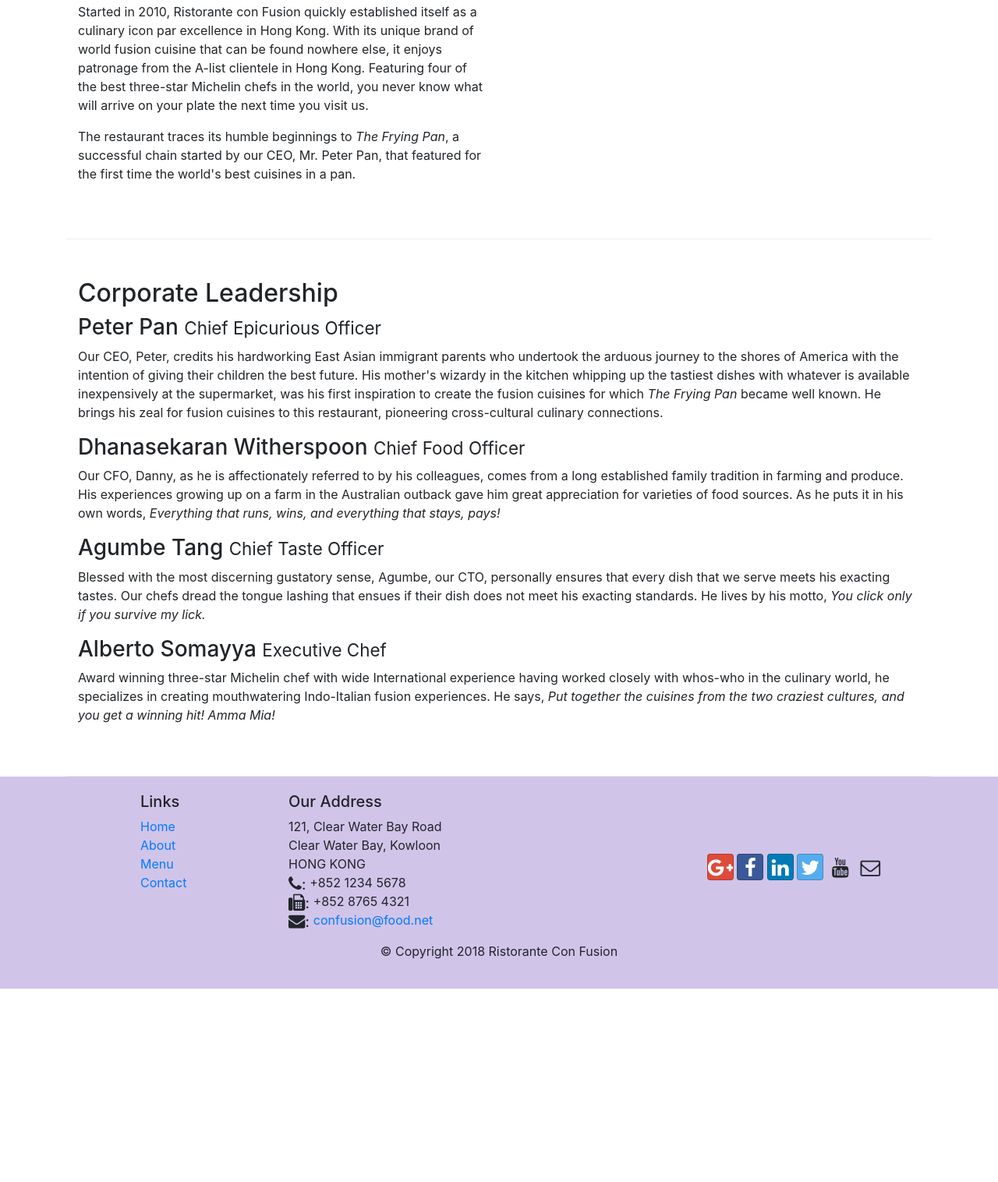
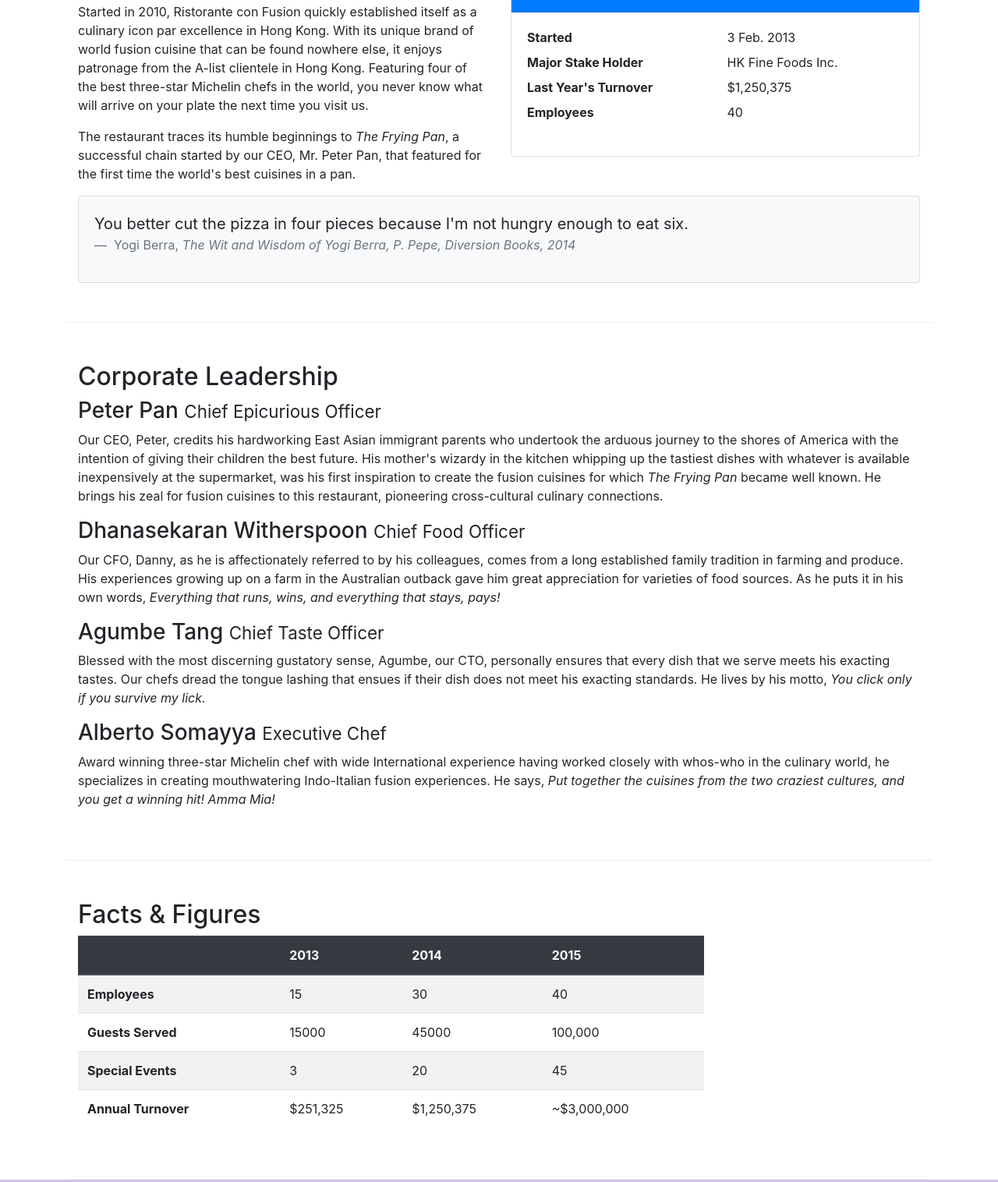
Before and after one commit to yulshi/bootstrap-confusion, a website: page aboutus.html in a window 1280 px wide. Shown: the part 558-2074 px from the top of the page at 78% size. Before the commit the page ends 1826 px from the top, so only its background shows below. Drawn offline with nearby package versions, Linux system fonts and the light colour scheme.

Commit message:
tables and cards

```diff
--- a/aboutus.html
+++ b/aboutus.html
@@ -87,7 +87,39 @@
                 <p>The restaurant traces its humble beginnings to <em>The Frying Pan</em>, a successful chain started by
                     our CEO, Mr. Peter Pan, that featured for the first time the world's best cuisines in a pan.</p>
             </div>
-            <div class="col-12 col-sm">
+            <div class="col-12 col-sm-6">
+                <div class="card">
+                    <h3 class="card-header bg-primary text-white">Facts At a Glance</h3>
+                    <div class="card-body">
+                        <dl class="row">
+                            <dt class="col-6">Started</dt>
+                            <dd class="col-6">3 Feb. 2013</dd>
+                            <dt class="col-6">Major Stake Holder</dt>
+                            <dd class="col-6">HK Fine Foods Inc.</dd>
+                            <dt class="col-6">Last Year's Turnover</dt>
+                            <dd class="col-6">$1,250,375</dd>
+                            <dt class="col-6">Employees</dt>
+                            <dd class="col-6">40</dd>
+                        </dl>
+                    </div>
+                </div>
+            </div>
+            <div class="col-12">
+                <div class="card card-body bg-light">
+                    <blockquote class="blockquote">
+                        <p class="mb-0">
+                            You better cut the pizza in four pieces because
+                            I'm not hungry enough to eat six.
+                        </p>
+                        <footer class="blockquote-footer">
+                            Yogi Berra,
+                            <cite title="Source Title">
+                                The Wit and Wisdom of Yogi Berra,
+                                P. Pepe, Diversion Books, 2014
+                            </cite>
+                        </footer>
+                    </blockquote>
+                </div>
             </div>
         </div>
 
@@ -119,7 +151,52 @@
                         cultures, and you get a winning hit! Amma Mia!</em></p>
             </div>
         </div>
+        <div class="row row-content">
+            <div class="col-12 col-sm-9">
+                <h2>Facts &amp; Figures</h2>
+                <div class="table-responsive">
+                    <table class="table table-striped table-hover">
+                        <thead class="thead-dark">
+                            <tr>
+                                <th>&nbsp;</th>
+                                <th>2013</th>
+                                <th>2014</th>
+                                <th>2015</th>
+                            </tr>
+                        </thead>
+                        <tbody>
+                            <tr>
+                                <th>Employees</th>
+                                <td>15</td>
+                                <td>30</td>
+                                <td>40</td>
+                            </tr>
+                            <tr>
+                                <th>Guests Served</th>
+                                <td>15000</td>
+                                <td>45000</td>
+                                <td>100,000</td>
+                            </tr>
+                            <tr>
+                                <th>Special Events</th>
+                                <td>3</td>
+                                <td>20</td>
+                                <td>45</td>
+                            </tr>
+                            <tr>
+                                <th>Annual Turnover</th>
+                                <td>$251,325</td>
+                                <td>$1,250,375</td>
+                                <td>~$3,000,000</td>
+                            </tr>
+                        </tbody>
+                    </table>
+                </div>
+            </div>
+            <div class="col-12 col-sm-3">
 
+            </div>
+        </div>
     </div>
 
     <footer class="footer">
@@ -147,11 +224,16 @@
                 </div>
                 <div class="col-12 col-sm-4 align-self-center">
                     <div class="text-center">
-                        <a class="btn btn-social-icon btn-google" href="http://google.com/+"><i class="fa fa-google-plus fa-lg"></i></a>
-                        <a class="btn btn-social-icon btn-facebook" href="http://www.facebook.com/profile.php?id="><i class="fa fa-facebook fa-lg"></i></a>
-                        <a class="btn btn-social-icon btn-linkedin" href="http://www.linkedin.com/in/"><i class="fa fa-linkedin fa-lg"></i></a>
-                        <a class="btn btn-social-icon btn-twitter" href="http://twitter.com/"><i class="fa fa-twitter fa-lg"></i></a>
-                        <a class="btn btn-social-icon btn-youtube" href="http://youtube.com/"><i class="fa fa-youtube fa-lg"></i></a>
+                        <a class="btn btn-social-icon btn-google" href="http://google.com/+"><i
+                                class="fa fa-google-plus fa-lg"></i></a>
+                        <a class="btn btn-social-icon btn-facebook" href="http://www.facebook.com/profile.php?id="><i
+                                class="fa fa-facebook fa-lg"></i></a>
+                        <a class="btn btn-social-icon btn-linkedin" href="http://www.linkedin.com/in/"><i
+                                class="fa fa-linkedin fa-lg"></i></a>
+                        <a class="btn btn-social-icon btn-twitter" href="http://twitter.com/"><i
+                                class="fa fa-twitter fa-lg"></i></a>
+                        <a class="btn btn-social-icon btn-youtube" href="http://youtube.com/"><i
+                                class="fa fa-youtube fa-lg"></i></a>
                         <a class="btn btn-social-icon" href="mailto:"><i class="fa fa-envelope-o fa-lg"></i></a>
                     </div>
                 </div>
```
